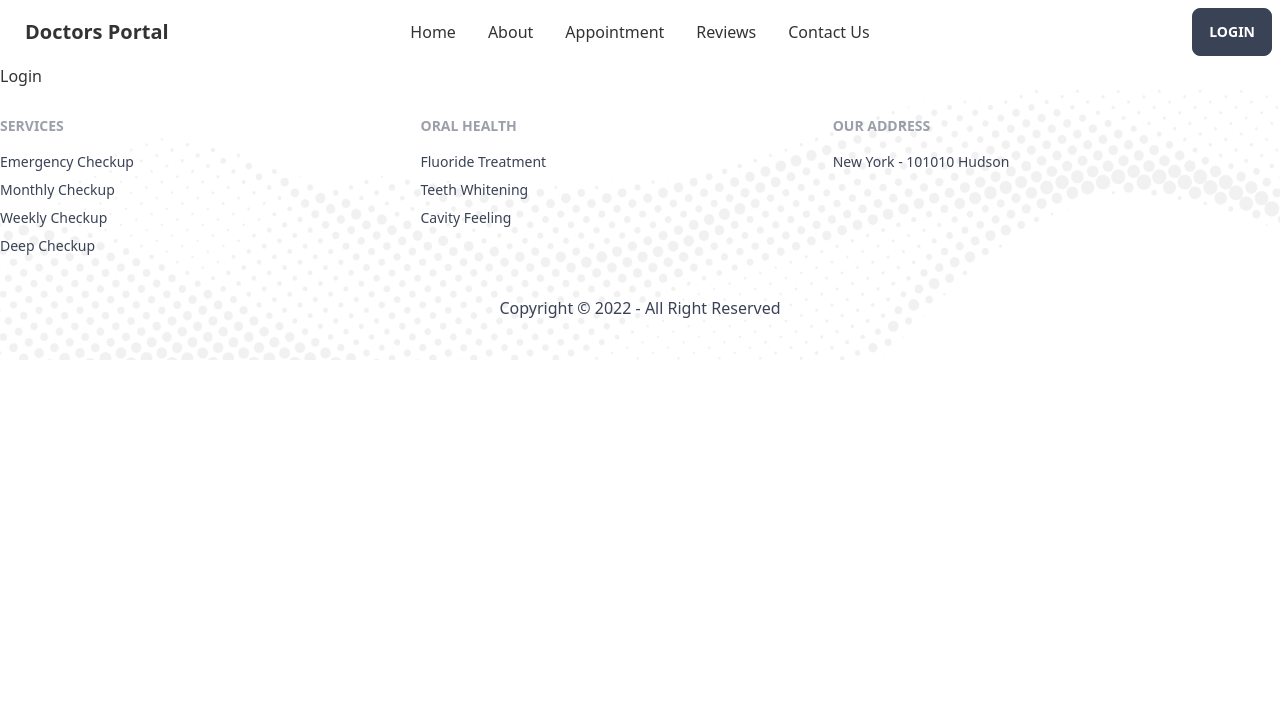
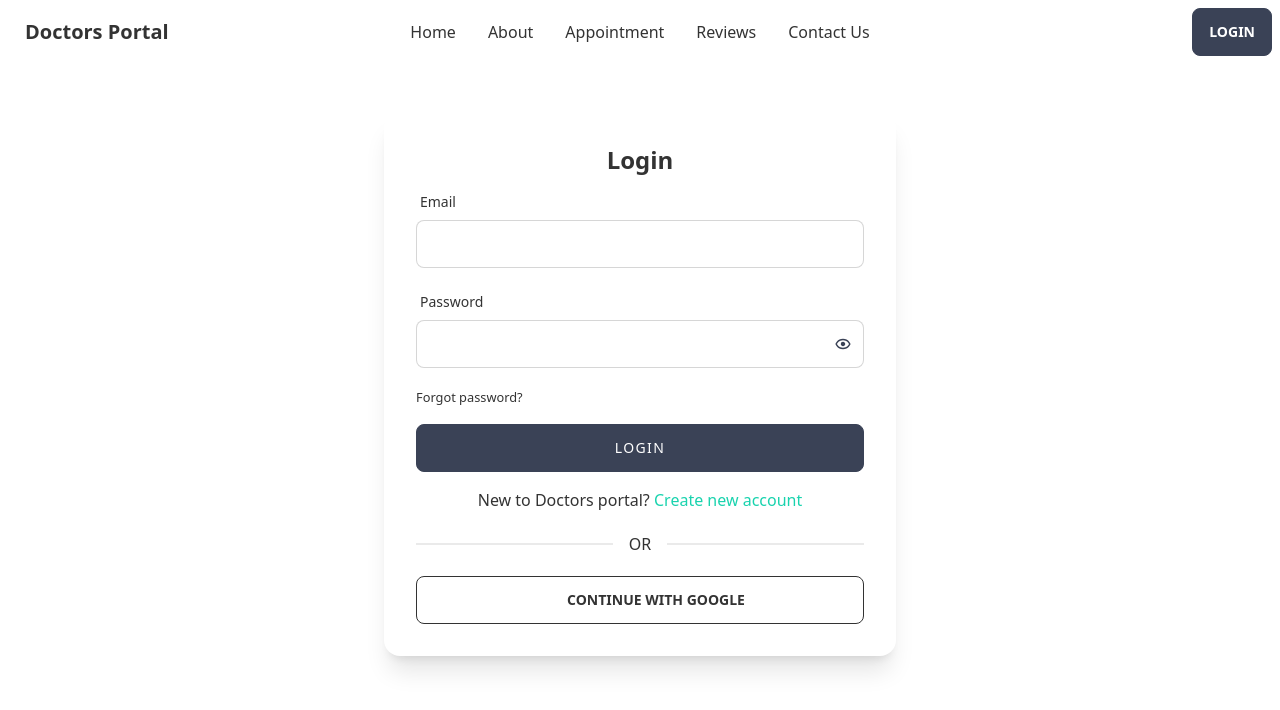
Before and after one commit to Ar1f007/doctors-portal-client, a React (Create React App) app: page /login in a window 1280 px wide. Shown: the top 710 px of the page. Built offline with nearby package versions, Linux system fonts and the light colour scheme; no server answers.

Commit message:
created login form with react form hook

```diff
--- a/package.json
+++ b/package.json
@@ -9,9 +9,13 @@
     "axios": "^0.27.2",
     "daisyui": "^2.14.3",
     "date-fns": "^2.28.0",
+    "firebase": "^9.8.1",
     "react": "^18.1.0",
     "react-day-picker": "^8.0.4",
     "react-dom": "^18.1.0",
+    "react-firebase-hooks": "^5.0.3",
+    "react-hook-form": "^7.31.1",
+    "react-icons": "^4.3.1",
     "react-router-dom": "^6.3.0",
     "react-scripts": "5.0.1",
     "react-toastify": "^9.0.1",
--- a/src/App.js
+++ b/src/App.js
@@ -1,10 +1,11 @@
-import { Route, Routes } from 'react-router-dom';
+import { Route, Routes, useLocation } from 'react-router-dom';
 import { Footer, Navbar } from './components';
 import { Appointment, About, Home, Login } from './pages';
 import { ToastContainer } from 'react-toastify';
 import 'react-toastify/dist/ReactToastify.css';
 
 function App() {
+  const location = useLocation();
   return (
     <>
       <Navbar />
@@ -16,7 +17,7 @@ function App() {
         <Route path="/login" element={<Login />} />
       </Routes>
 
-      <Footer />
+      {location.pathname !== '/login' && <Footer />}
       <ToastContainer />
     </>
   );
--- /dev/null
+++ b/src/components/Shared/FormRow.jsx
@@ -0,0 +1,39 @@
+import { useState } from 'react';
+import { BiShow, BiHide } from 'react-icons/bi';
+
+export const FormRow = ({ text, type, classes, passwordWithIcon }) => {
+  const [showPassword, setShowPassword] = useState(false);
+
+  return (
+    <div className={`form-control w-full max-w-lg ${classes}`}>
+      <label className="label">
+        <span className="label-text">{text}</span>
+      </label>
+      {!passwordWithIcon ? (
+        <input
+          type={type}
+          aria-label={`enter ${text}`}
+          className="input input-bordered w-full max-w-lg"
+        />
+      ) : (
+        <div className="relative flex items-center">
+          <input
+            type={showPassword ? 'text' : 'password'}
+            aria-label={`enter ${text}`}
+            className="input input-bordered w-full max-w-lg"
+          />
+          <div
+            className="absolute right-0 mr-3 cursor-pointer"
+            onClick={() => setShowPassword(!showPassword)}
+          >
+            {showPassword ? (
+              <BiHide className="text-lg text-neutral" />
+            ) : (
+              <BiShow className="text-lg text-neutral" />
+            )}
+          </div>
+        </div>
+      )}
+    </div>
+  );
+};
--- /dev/null
+++ b/src/components/Shared/SocialLogin.jsx
@@ -0,0 +1,18 @@
+import { ReactComponent as Google } from '../../assets/icons/google.svg';
+import { useSignInWithGoogle } from 'react-firebase-hooks/auth';
+import auth from '../../config/firebase.config';
+import { useEffect } from 'react';
+
+export const SocialLogin = () => {
+  const [signInWithGoogle, user, loading, error] = useSignInWithGoogle(auth);
+
+  return (
+    <button onClick={() => signInWithGoogle()} className="btn btn-outline hover:bg-neutral">
+      <div className="px-4 py-2">
+        <Google />
+      </div>
+
+      <span className="w-5/6 px-4 py-3">{loading ? 'Logging in...' : 'Continue with Google'}</span>
+    </button>
+  );
+};
--- a/src/components/index.js
+++ b/src/components/index.js
@@ -2,6 +2,8 @@ export { Navbar } from './Shared/Navbar';
 export { NavLinks } from './Shared/NavLinks';
 export { Button } from './Shared/Button';
 export { Spinner } from './Shared/Spinner';
+export { SocialLogin } from './Shared/SocialLogin';
+export { FormRow } from './Shared/FormRow';
 export { Footer } from './Shared/Footer';
 
 export { Banner } from './Homepage/Banner';
--- /dev/null
+++ b/src/config/firebase.config.js
@@ -0,0 +1,17 @@
+import { initializeApp } from 'firebase/app';
+import { getAuth } from 'firebase/auth';
+
+const firebaseConfig = {
+  apiKey: process.env.REACT_APP_API_KEY,
+  authDomain: process.env.REACT_APP_AUTH_DOMAIN,
+  projectId: process.env.REACT_APP_PROJECT_ID,
+  storageBucket: process.env.REACT_APP_STORAGE_BUCKET,
+  messagingSenderId: process.env.REACT_APP_MESSAGING_SENDER_ID,
+  appId: process.env.REACT_APP_APP_ID,
+};
+
+const app = initializeApp(firebaseConfig);
+
+const auth = getAuth(app);
+
+export default auth;
--- a/src/pages/Login/Login.js
+++ b/src/pages/Login/Login.js
@@ -1,3 +1,114 @@
+import { Link } from 'react-router-dom';
+import { FormRow, SocialLogin } from '../../components';
+import { useForm } from 'react-hook-form';
+import { useState } from 'react';
+import { BiShow, BiHide } from 'react-icons/bi';
+
 export const Login = () => {
-  return <div>Login</div>;
+  const [showPassword, setShowPassword] = useState(false);
+
+  const {
+    register,
+    formState: { errors },
+    handleSubmit,
+  } = useForm();
+
+  const onSubmit = (data) => console.log(data);
+
+  return (
+    <div className="flex min-h-[80vh] justify-center items-center">
+      <div className="card w-full max-w-lg bg-base-100 shadow-xl">
+        <div className="card-body">
+          <h2 className="text-center text-2xl font-semibold">Login</h2>
+
+          <form onSubmit={handleSubmit(onSubmit)}>
+            <div className="form-control w-full max-w-lg">
+              <label className="label">
+                <span className="label-text">Email</span>
+              </label>
+              <input
+                type="email"
+                aria-label="enter your email"
+                className="input input-bordered w-full max-w-lg"
+                {...register('email', {
+                  pattern: {
+                    value: /^[^\s@]+@[^\s@]+\.[^\s@]+$/,
+                    message: 'Please provide valid email address',
+                  },
+                  required: {
+                    value: true,
+                    message: 'Please provide your email',
+                  },
+                })}
+              />
+              <label className="label">
+                {errors.email?.type === 'required' && (
+                  <span className="label-text-alt text-error">{errors.email.message}</span>
+                )}
+                {errors.email?.type === 'pattern' && (
+                  <span className="label-text-alt text-error">{errors.email.message}</span>
+                )}
+              </label>
+            </div>
+            <div className="form-control w-full max-w-lg">
+              <label className="label">
+                <span className="label-text">Password</span>
+              </label>
+              <div className="relative flex items-center">
+                <input
+                  type={showPassword ? 'text' : 'password'}
+                  aria-label="enter your password"
+                  className="input input-bordered w-full max-w-lg"
+                  {...register('password', {
+                    required: {
+                      value: true,
+                      message: 'Please provide your password',
+                    },
+                    minLength: {
+                      value: 6,
+                      message: 'Must be 6 characters or longer',
+                    },
+                  })}
+                />
+
+                <div
+                  className="absolute right-0 mr-3 cursor-pointer"
+                  onClick={() => setShowPassword(!showPassword)}
+                >
+                  {showPassword ? (
+                    <BiHide className="text-lg text-neutral" />
+                  ) : (
+                    <BiShow className="text-lg text-neutral" />
+                  )}
+                </div>
+              </div>
+              <label className="label">
+                {errors.password?.type === 'required' && (
+                  <span className="label-text-alt text-error">{errors.password.message}</span>
+                )}
+                {errors.password?.type === 'minLength' && (
+                  <span className="label-text-alt text-error">{errors.password.message}</span>
+                )}
+              </label>
+            </div>
+
+            <Link to="/forgot-password" className="mb-4 block hover:link w-max">
+              <small>Forgot password?</small>
+            </Link>
+
+            <button className="btn w-full text-base-100 tracking-widest font-normal">Login</button>
+          </form>
+
+          <p className="text-center pt-2">
+            New to Doctors portal?{' '}
+            <Link to="/register" className="text-secondary hover:link">
+              Create new account
+            </Link>
+          </p>
+          <div className="divider">OR</div>
+          <SocialLogin />
+        </div>
+      </div>
+    </div>
+  );
 };
```
Also changed, not shown: src/assets/icons/google.svg (added), 1 other file (tests, documents, lock files or other folders).
